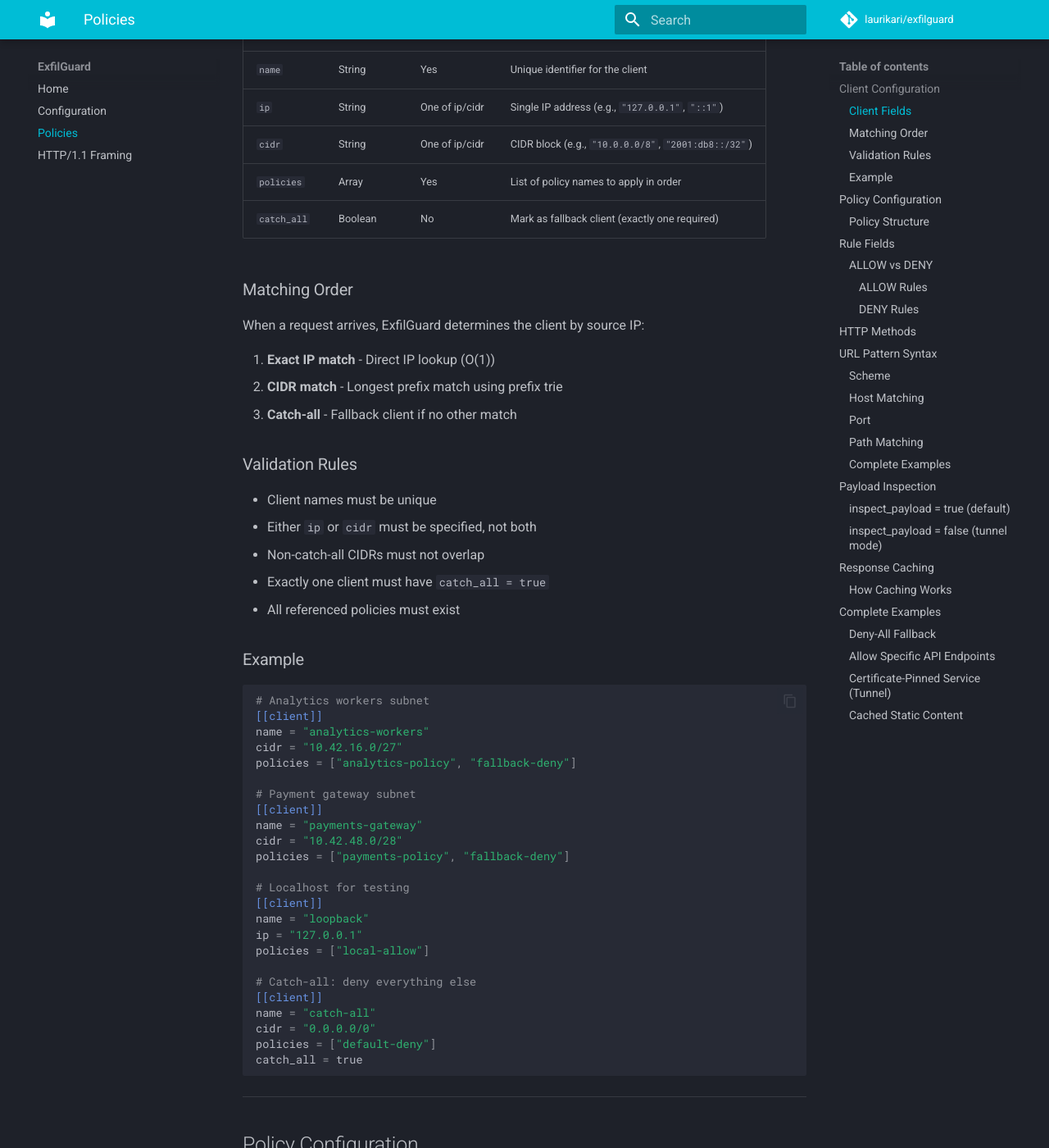
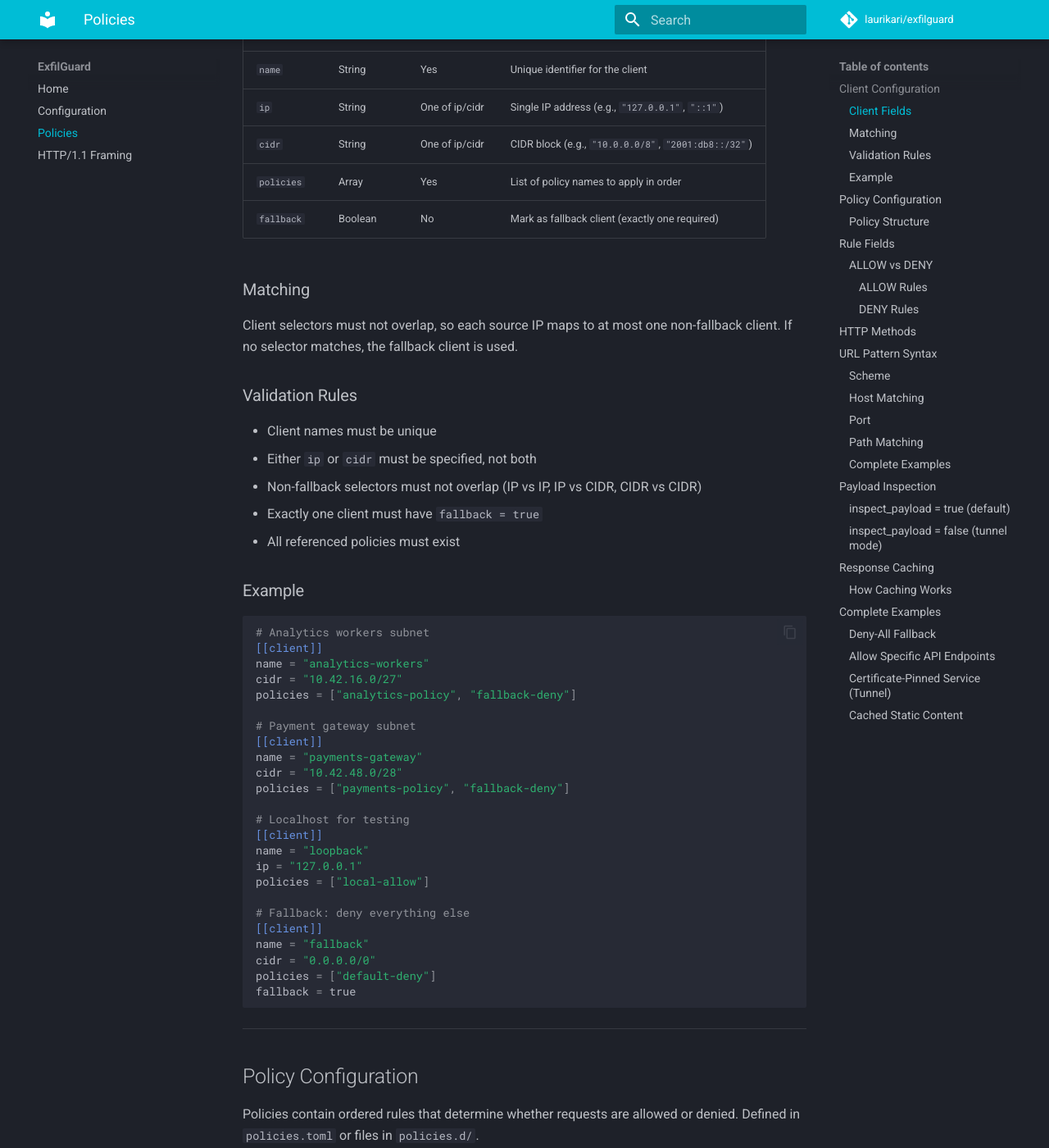
Before and after one commit to laurikari/exfilguard, an MkDocs documentation site: the page built from docs/policies.md, in a window 1280 px wide and 1400 px high, scrolled down 409 px. Shown: the whole window at 82% size. Built offline with MkDocs 1.6.1 and Material for MkDocs 9.7.7, drawn with Linux system fonts in a browser that asks for light colours; comment, search, counter and statistics services are not loaded.

Commit message:
Rename catch_all to fallback

````diff
--- a/docs/policies.md
+++ b/docs/policies.md
@@ -16,22 +16,19 @@
 | `ip` | String | One of ip/cidr | Single IP address (e.g., `"127.0.0.1"`, `"::1"`) |
 | `cidr` | String | One of ip/cidr | CIDR block (e.g., `"10.0.0.0/8"`, `"2001:db8::/32"`) |
 | `policies` | Array | Yes | List of policy names to apply in order |
-| `catch_all` | Boolean | No | Mark as fallback client (exactly one required) |
+| `fallback` | Boolean | No | Mark as fallback client (exactly one required) |
 
-### Matching Order
+### Matching
 
-When a request arrives, ExfilGuard determines the client by source IP:
-
-1. **Exact IP match** - Direct IP lookup (O(1))
-2. **CIDR match** - Longest prefix match using prefix trie
-3. **Catch-all** - Fallback client if no other match
+Client selectors must not overlap, so each source IP maps to at most one
+non-fallback client. If no selector matches, the fallback client is used.
 
 ### Validation Rules
 
 - Client names must be unique
 - Either `ip` or `cidr` must be specified, not both
-- Non-catch-all CIDRs must not overlap
-- Exactly one client must have `catch_all = true`
+- Non-fallback selectors must not overlap (IP vs IP, IP vs CIDR, CIDR vs CIDR)
+- Exactly one client must have `fallback = true`
 - All referenced policies must exist
 
 ### Example
@@ -55,12 +52,12 @@
 ip = "127.0.0.1"
 policies = ["local-allow"]
 
-# Catch-all: deny everything else
+# Fallback: deny everything else
 [[client]]
-name = "catch-all"
+name = "fallback"
 cidr = "0.0.0.0/0"
 policies = ["default-deny"]
-catch_all = true
+fallback = true
 ```
 
 ---
````
Also changed, not shown: README.md (+8 -7 lines), 15 other files.
